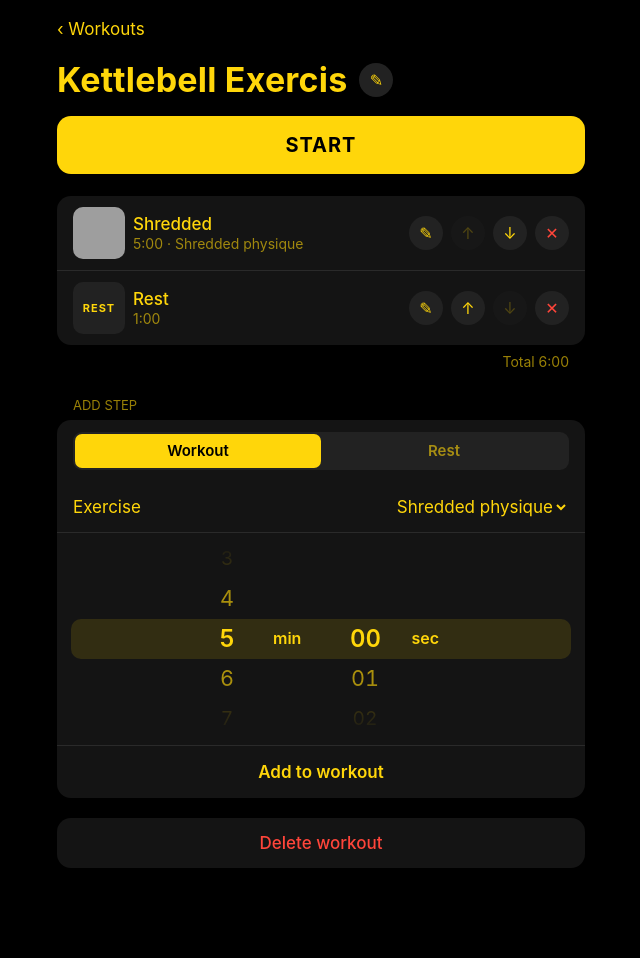
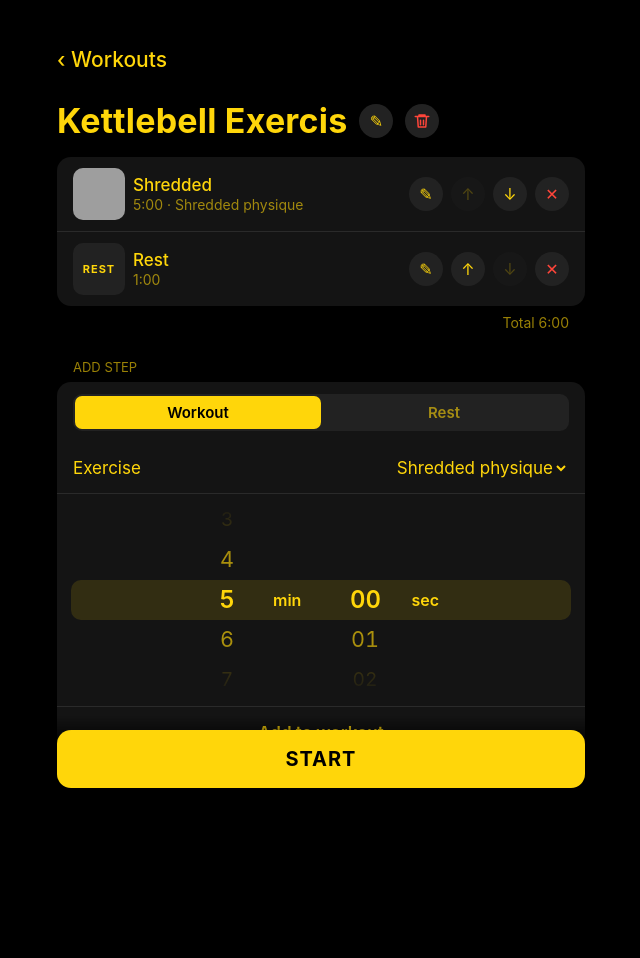
Before and after one commit to SergeEngineer/kettlebell-app, a Flask app: page /programs/1 in a window 1280 px wide. Shown: the whole page, without its empty margins (319-959 px from the left). After the commit the page ends 788 px from the top, so only its background shows below. Run offline with Flask 3, Linux system fonts and the light colour scheme; data comes from the database, SQL or seed files in the repository; both versions use the stored data as it was after the commit; parts of the project's set-up code (start-up, migrations or seed data) failed here and were passed over; grey boxes are pictures that could not be loaded.

Commit message:
Moving START button to the bottom

```diff
--- a/static/app.css
+++ b/static/app.css
@@ -6,7 +6,7 @@ main{max-width:560px;margin:0 auto;padding:calc(env(safe-area-inset-top) + 12px)
 h1{font-size:34px;font-weight:700;letter-spacing:.2px;margin:18px 0 14px}
 h2{font-size:13px;font-weight:400;color:var(--dim);text-transform:uppercase;margin:26px 16px 6px}
 a{color:var(--y);text-decoration:none}
-.back{display:inline-block;margin-top:6px}
+.back{display:inline-block;margin-top:26px;padding:8px 8px 8px 0;font-size:21px;font-weight:500}
 .group{list-style:none;margin:0 0 14px;padding:0;background:var(--card);border-radius:14px;overflow:hidden}
 .row{display:flex;align-items:center;gap:12px;padding:11px 16px;min-height:50px;color:var(--y)}
 .group .row{border-top:.5px solid var(--sep)}
@@ -54,7 +54,6 @@ button.wide{width:100%;text-align:center;padding:4px}
 .stage>*{position:relative;z-index:1}
 .spacer{flex:1}
 .stage>.media{position:absolute;inset:0;z-index:0;background:#000;display:grid;place-items:center;pointer-events:none}
-.media::after{content:"";position:absolute;inset:0;background:linear-gradient(rgba(0,0,0,.65),transparent 32%,transparent 66%,rgba(0,0,0,.7))}
 .media img{width:100%;height:auto;max-height:100%;object-fit:contain;transition:opacity .5s,filter .5s}
 .player[data-kind=rest] #pic,.player[data-kind=ready] #pic{opacity:.35;filter:grayscale(.6)}
 .top{display:flex;align-items:center;gap:12px;width:100%}
@@ -82,7 +81,6 @@ button.wide{width:100%;text-align:center;padding:4px}
 .overlay .start{max-width:320px;margin:0}
 .hint{max-width:300px;color:var(--dim);font-size:14px;margin:0}
 
-#pic{-webkit-mask-size:100% 100%;mask-size:100% 100%;-webkit-mask-repeat:no-repeat;mask-repeat:no-repeat}
 ul.group>li+li{border-top:.5px solid var(--sep)}
 ul.group>li>.row{gap:8px}
 .edit{background:#0c0c0c;border-top:.5px solid var(--sep)}
@@ -101,3 +99,10 @@ ul.group>li>.row{gap:8px}
 .wheel .pad{height:80px}
 .wheel .it{height:40px;line-height:40px;text-align:center;font-size:24px;color:var(--y);opacity:.15;scroll-snap-align:center;font-variant-numeric:tabular-nums;cursor:pointer;user-select:none;-webkit-user-select:none}
 .picker .lbl{position:relative;z-index:1;font-size:16px;font-weight:600;color:var(--y);margin-right:18px}
+
+.titlebar .icon,.titlebar form{flex:none}
+.titlebar form{margin:4px 0 0}
+.icon svg{display:block;margin:auto}
+.startbar{position:fixed;left:0;right:0;bottom:0;z-index:5;padding:14px 16px calc(12px + env(safe-area-inset-bottom));background:linear-gradient(rgba(0,0,0,0),#000 38%)}
+.startbar .start{max-width:528px;margin:0 auto}
+body:has(.startbar) main{padding-bottom:calc(120px + env(safe-area-inset-bottom))}
--- a/templates/program.html
+++ b/templates/program.html
@@ -5,6 +5,9 @@
   <h1 id="ttl">{{ p.name }}</h1>
   <button class="icon" aria-label="Rename workout"
     onclick="document.querySelector('.titlebar').hidden=true;const f=document.getElementById('tform');f.hidden=false;f.wname.focus()">✎</button>
+  <form method="post" action="/programs/{{ p.id }}/delete" onsubmit="return confirm('Delete this workout and all its steps? This cannot be undone.')">
+    <button class="icon red" aria-label="Delete workout"><svg viewBox="0 0 24 24" width="18" height="18" fill="none" stroke="currentColor" stroke-width="2" stroke-linecap="round" stroke-linejoin="round"><path d="M3 6h18M8 6V4h8v2M6 6l1 14h10l1-14M10 11v6M14 11v6"/></svg></button>
+  </form>
 </div>
 <form id="tform" class="group" hidden hx-post="/programs/{{ p.id }}/rename" hx-swap="none"
       hx-on::after-request="const v=this.wname.value.trim(); if(v) document.getElementById('ttl').textContent=v; this.hidden=true; document.querySelector('.titlebar').hidden=false">
@@ -12,7 +15,6 @@
     <button type="button" class="dimbtn" onclick="this.closest('form').hidden=true;document.querySelector('.titlebar').hidden=false">Cancel</button>
     <button class="blue">Save</button></div>
 </form>
-<a class="start" href="/run/{{ p.id }}">START</a>
 <div id="steps">{{ partial|safe }}</div>
 
 <h2>Add step</h2>
@@ -38,9 +40,7 @@
   <div class="row"><button class="blue wide">Add to workout</button></div>
 </form>
 
-<form method="post" action="/programs/{{ p.id }}/delete" onsubmit="return confirm('Delete this workout?')">
-  <button class="danger">Delete workout</button>
-</form>
+<div class="startbar"><a class="start" href="/run/{{ p.id }}">START</a></div>
 <script>
 function ui(f){
   const w = f.kind.value === 'workout';
```
Also changed, not shown: templates/run.html (+0 -24 lines), README.md, data/app.db.
